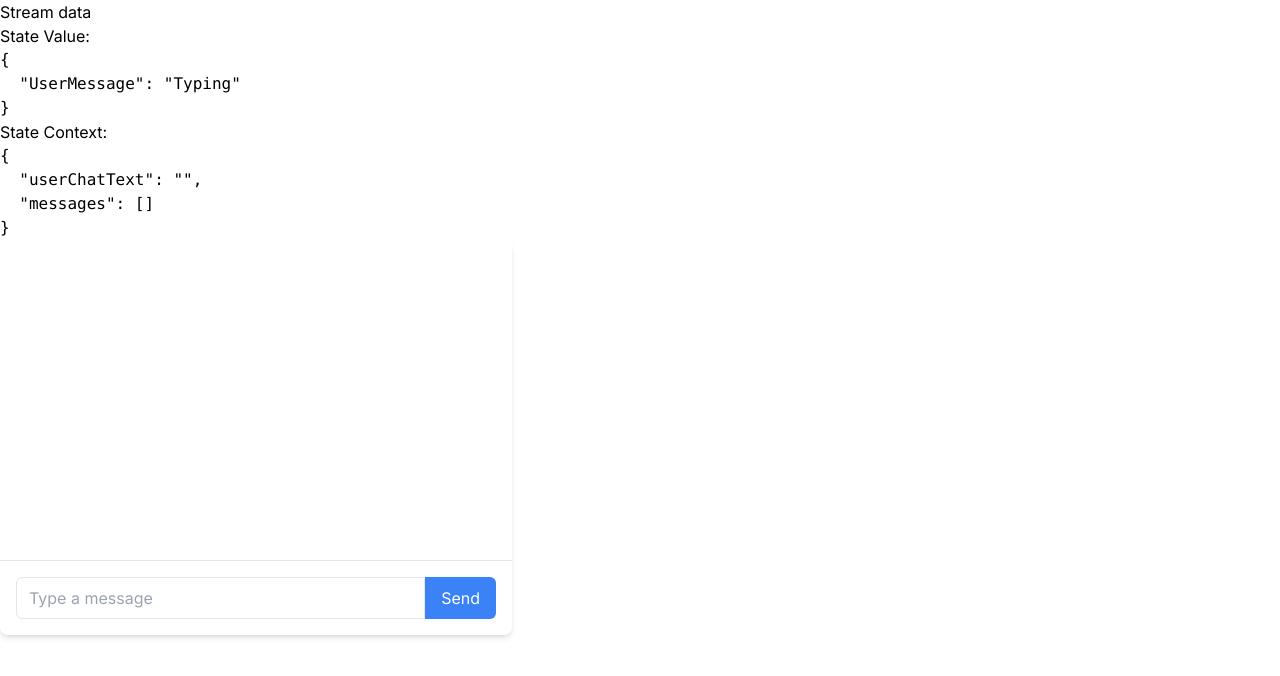
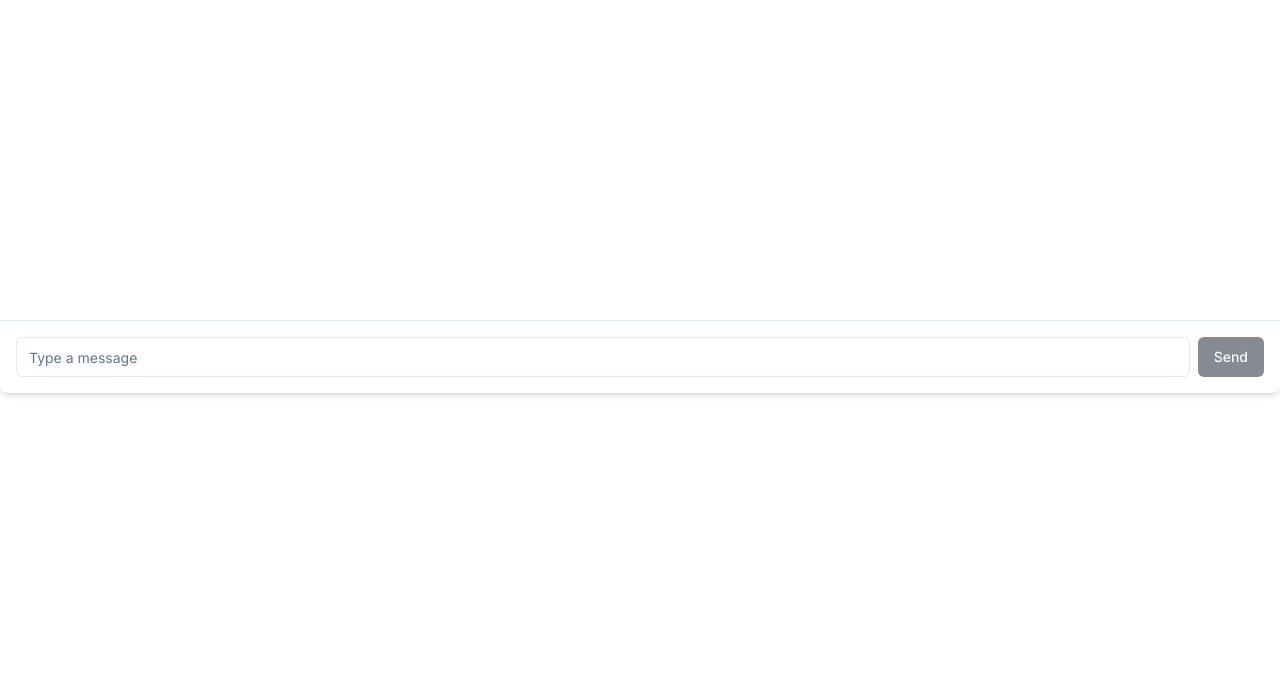
Before and after one commit to logan-anderson/llm-xstate-demo, a Next.js app: page / in a window 1280 px wide. Shown: the top 676 px of the page. Built offline with nearby package versions, Linux system fonts and the light colour scheme.

Commit message:
add shadcn

```diff
--- a/package.json
+++ b/package.json
@@ -9,11 +9,17 @@
     "lint": "next lint"
   },
   "dependencies": {
+    "@radix-ui/react-slot": "^1.0.2",
     "@xstate/react": "^4.0.1",
+    "class-variance-authority": "^0.7.0",
+    "clsx": "^2.1.0",
     "langchain": "^0.0.212",
+    "lucide-react": "^0.303.0",
     "next": "14.0.4",
     "react": "^18",
     "react-dom": "^18",
+    "tailwind-merge": "^2.2.0",
+    "tailwindcss-animate": "^1.0.7",
     "xstate": "^5.3.1"
   },
   "devDependencies": {
--- a/src/app/ClientDataReader.tsx
+++ b/src/app/ClientDataReader.tsx
@@ -1,10 +1,12 @@
 "use client";
 import { useMachine } from "@xstate/react";
 import { chatMachine } from "./machine";
+import { Button } from "@/components/ui/button";
+import { Input } from "@/components/ui/input";
+import { Spinner } from "@/components/icons";
 
 export const ClientDataReader = () => {
   const [state, send] = useMachine(chatMachine, {
-    devTools: true,
     inspect: (inspectionEvent) => {
       if (inspectionEvent.type === "@xstate.event") {
         console.log(inspectionEvent.event);
@@ -14,27 +16,9 @@
 
   return (
     <div>
-      <button
-        onClick={() => {
-          send({ type: "messageSend" });
-        }}
-      >
-        Stream data
-      </button>
       <div>
-        State Value:
-        <pre>{JSON.stringify(state.value, null, 2)}</pre>
-      </div>
-      <div>
-        State Context:
-        <pre>{JSON.stringify(state.context, null, 2)}</pre>
-      </div>
-      {state.matches("AgentMessage.UsingTool") && (
-        <div>Using Tool!!!!!!!!!!!!!!!!!!!</div>
-      )}
-      <div>
-        <div className="bg-white shadow-md rounded-lg max-w-lg w-full">
-          <div className="p-4 h-80 overflow-y-auto">
+        <div className="bg-white shadow-md rounded-lg w-full">
+          <div className="p-4 min-h-80 overflow-y-auto">
             {state?.context?.messages
               ?.filter((x) => {
                 if (x.user === "assistant") {
@@ -51,7 +35,7 @@
                       >
                         Used a tool! text: {message.text}
                         <br />
-                        tool: {message.toolOutput}
+                        tool: {message.toolName}
                         <br />
                         input: {message.toolInput}
                         <br />
@@ -79,31 +63,33 @@
                   </div>
                 );
               })}
+            {state.matches("AgentMessage.Loading") && (
+              <Spinner className="animate-spin" />
+            )}
           </div>
           <div className="p-4 border-t flex">
-            <input
+            <Input
               disabled={state.matches("AgentMessage")}
-              id="user-input"
               type="text"
               value={state.context?.userChatText}
               onChange={(e) => {
                 send({ type: "userType", text: e.target.value });
               }}
               placeholder="Type a message"
-              className="w-full px-3 py-2 border rounded-l-md focus:outline-none focus:ring-2 focus:ring-blue-500"
+              className="w-full mr-2 px-3 py-2 border rounded-l-md focus:outline-none focus:ring-2 focus:ring-blue-500"
             />
-            <button
-              disabled={state.matches("AgentMessage")}
+            <Button
+              disabled={
+                state.matches("AgentMessage") || !state.context.userChatText
+              }
               onClick={() => {
                 send({
                   type: "messageSend",
                 });
               }}
-              id="send-button"
-              className="bg-blue-500 text-white px-4 py-2 rounded-r-md hover:bg-blue-600 transition duration-300"
             >
               Send
-            </button>
+            </Button>
           </div>
         </div>
       </div>
--- a/src/app/globals.css
+++ b/src/app/globals.css
@@ -1,3 +1,76 @@
 @tailwind base;
 @tailwind components;
 @tailwind utilities;
+
+@layer base {
+  :root {
+    --background: 0 0% 100%;
+    --foreground: 222.2 84% 4.9%;
+
+    --card: 0 0% 100%;
+    --card-foreground: 222.2 84% 4.9%;
+
+    --popover: 0 0% 100%;
+    --popover-foreground: 222.2 84% 4.9%;
+
+    --primary: 222.2 47.4% 11.2%;
+    --primary-foreground: 210 40% 98%;
+
+    --secondary: 210 40% 96.1%;
+    --secondary-foreground: 222.2 47.4% 11.2%;
+
+    --muted: 210 40% 96.1%;
+    --muted-foreground: 215.4 16.3% 46.9%;
+
+    --accent: 210 40% 96.1%;
+    --accent-foreground: 222.2 47.4% 11.2%;
+
+    --destructive: 0 84.2% 60.2%;
+    --destructive-foreground: 210 40% 98%;
+
+    --border: 214.3 31.8% 91.4%;
+    --input: 214.3 31.8% 91.4%;
+    --ring: 222.2 84% 4.9%;
+
+    --radius: 0.5rem;
+  }
+
+  .dark {
+    --background: 222.2 84% 4.9%;
+    --foreground: 210 40% 98%;
+
+    --card: 222.2 84% 4.9%;
+    --card-foreground: 210 40% 98%;
+
+    --popover: 222.2 84% 4.9%;
+    --popover-foreground: 210 40% 98%;
+
+    --primary: 210 40% 98%;
+    --primary-foreground: 222.2 47.4% 11.2%;
+
+    --secondary: 217.2 32.6% 17.5%;
+    --secondary-foreground: 210 40% 98%;
+
+    --muted: 217.2 32.6% 17.5%;
+    --muted-foreground: 215 20.2% 65.1%;
+
+    --accent: 217.2 32.6% 17.5%;
+    --accent-foreground: 210 40% 98%;
+
+    --destructive: 0 62.8% 30.6%;
+    --destructive-foreground: 210 40% 98%;
+
+    --border: 217.2 32.6% 17.5%;
+    --input: 217.2 32.6% 17.5%;
+    --ring: 212.7 26.8% 83.9%;
+  }
+}
+
+@layer base {
+  * {
+    @apply border-border;
+  }
+  body {
+    @apply bg-background text-foreground;
+  }
+}
--- a/src/app/machine.ts
+++ b/src/app/machine.ts
@@ -126,10 +126,11 @@
                     const oldMessages = context.messages.slice(0, -1);
                     const lastMessage =
                       context.messages[context.messages.length - 1];
-                    lastMessage.text += event.text;
 
-                    if (lastMessage.user === "assistant")
+                    if (lastMessage.user === "assistant") {
+                      lastMessage.text += event.text;
                       return [...oldMessages, lastMessage];
+                    }
                     return [
                       ...context.messages,
                       {
@@ -187,7 +188,7 @@
               // TODO: Does this need to be here?
               // agentType: "Typing",
               doneUseTool: {
-                target: "Typing",
+                target: "Loading",
                 actions: [{ type: "onUseToolAction" }],
               },
             },
--- /dev/null
+++ b/src/components/icons.tsx
@@ -0,0 +1,3 @@
+import { Loader2 } from "lucide-react";
+
+export const Spinner = Loader2;
--- /dev/null
+++ b/src/components/ui/button.tsx
@@ -0,0 +1,56 @@
+import * as React from "react";
+import { Slot } from "@radix-ui/react-slot";
+import { cva, type VariantProps } from "class-variance-authority";
+
+import { cn } from "@/lib/utils";
+
+const buttonVariants = cva(
+  "inline-flex items-center justify-center whitespace-nowrap rounded-md text-sm font-medium ring-offset-background transition-colors focus-visible:outline-none focus-visible:ring-2 focus-visible:ring-ring focus-visible:ring-offset-2 disabled:pointer-events-none disabled:opacity-50",
+  {
+    variants: {
+      variant: {
+        default: "bg-primary text-primary-foreground hover:bg-primary/90",
+        destructive:
+          "bg-destructive text-destructive-foreground hover:bg-destructive/90",
+        outline:
+          "border border-input bg-background hover:bg-accent hover:text-accent-foreground",
+        secondary:
+          "bg-secondary text-secondary-foreground hover:bg-secondary/80",
+        ghost: "hover:bg-accent hover:text-accent-foreground",
+        link: "text-primary underline-offset-4 hover:underline",
+      },
+      size: {
+        default: "h-10 px-4 py-2",
+        sm: "h-9 rounded-md px-3",
+        lg: "h-11 rounded-md px-8",
+        icon: "h-10 w-10",
+      },
+    },
+    defaultVariants: {
+      variant: "default",
+      size: "default",
+    },
+  }
+);
+
+export interface ButtonProps
+  extends React.ButtonHTMLAttributes<HTMLButtonElement>,
+    VariantProps<typeof buttonVariants> {
+  asChild?: boolean;
+}
+
+const Button = React.forwardRef<HTMLButtonElement, ButtonProps>(
+  ({ className, variant, size, asChild = false, ...props }, ref) => {
+    const Comp = asChild ? Slot : "button";
+    return (
+      <Comp
+        className={cn(buttonVariants({ variant, size, className }))}
+        ref={ref}
+        {...props}
+      />
+    );
+  }
+);
+Button.displayName = "Button";
+
+export { Button, buttonVariants };
--- /dev/null
+++ b/src/components/ui/input.tsx
@@ -0,0 +1,25 @@
+import * as React from "react"
+
+import { cn } from "@/lib/utils"
+
+export interface InputProps
+  extends React.InputHTMLAttributes<HTMLInputElement> {}
+
+const Input = React.forwardRef<HTMLInputElement, InputProps>(
+  ({ className, type, ...props }, ref) => {
+    return (
+      <input
+        type={type}
+        className={cn(
+          "flex h-10 w-full rounded-md border border-input bg-background px-3 py-2 text-sm ring-offset-background file:border-0 file:bg-transparent file:text-sm file:font-medium placeholder:text-muted-foreground focus-visible:outline-none focus-visible:ring-2 focus-visible:ring-ring focus-visible:ring-offset-2 disabled:cursor-not-allowed disabled:opacity-50",
+          className
+        )}
+        ref={ref}
+        {...props}
+      />
+    )
+  }
+)
+Input.displayName = "Input"
+
+export { Input }
--- /dev/null
+++ b/src/lib/utils.ts
@@ -0,0 +1,6 @@
+import { type ClassValue, clsx } from "clsx";
+import { twMerge } from "tailwind-merge";
+
+export function cn(...inputs: ClassValue[]) {
+  return twMerge(clsx(inputs));
+}
--- /dev/null
+++ b/tailwind.config.js
@@ -0,0 +1,77 @@
+/** @type {import('tailwindcss').Config} */
+module.exports = {
+  darkMode: ["class"],
+  content: [
+    './pages/**/*.{ts,tsx}',
+    './components/**/*.{ts,tsx}',
+    './app/**/*.{ts,tsx}',
+    './src/**/*.{ts,tsx}',
+  ],
+  prefix: "",
+  theme: {
+    container: {
+      center: true,
+      padding: "2rem",
+      screens: {
+        "2xl": "1400px",
+      },
+    },
+    extend: {
+      colors: {
+        border: "hsl(var(--border))",
+        input: "hsl(var(--input))",
+        ring: "hsl(var(--ring))",
+        background: "hsl(var(--background))",
+        foreground: "hsl(var(--foreground))",
+        primary: {
+          DEFAULT: "hsl(var(--primary))",
+          foreground: "hsl(var(--primary-foreground))",
+        },
+        secondary: {
+          DEFAULT: "hsl(var(--secondary))",
+          foreground: "hsl(var(--secondary-foreground))",
+        },
+        destructive: {
+          DEFAULT: "hsl(var(--destructive))",
+          foreground: "hsl(var(--destructive-foreground))",
+        },
+        muted: {
+          DEFAULT: "hsl(var(--muted))",
+          foreground: "hsl(var(--muted-foreground))",
+        },
+        accent: {
+          DEFAULT: "hsl(var(--accent))",
+          foreground: "hsl(var(--accent-foreground))",
+        },
+        popover: {
+          DEFAULT: "hsl(var(--popover))",
+          foreground: "hsl(var(--popover-foreground))",
+        },
+        card: {
+          DEFAULT: "hsl(var(--card))",
+          foreground: "hsl(var(--card-foreground))",
+        },
+      },
+      borderRadius: {
+        lg: "var(--radius)",
+        md: "calc(var(--radius) - 2px)",
+        sm: "calc(var(--radius) - 4px)",
+      },
+      keyframes: {
+        "accordion-down": {
+          from: { height: "0" },
+          to: { height: "var(--radix-accordion-content-height)" },
+        },
+        "accordion-up": {
+          from: { height: "var(--radix-accordion-content-height)" },
+          to: { height: "0" },
+        },
+      },
+      animation: {
+        "accordion-down": "accordion-down 0.2s ease-out",
+        "accordion-up": "accordion-up 0.2s ease-out",
+      },
+    },
+  },
+  plugins: [require("tailwindcss-animate")],
+}
```
Also changed, not shown: src/app/layout.tsx (+9 -9 lines), src/langchain/streamCallbacks.ts (+0 -18 lines), components.json (added), 1 other file (tests, documents, lock files or other folders).
